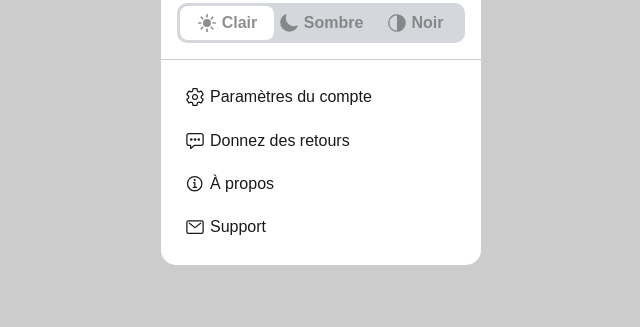
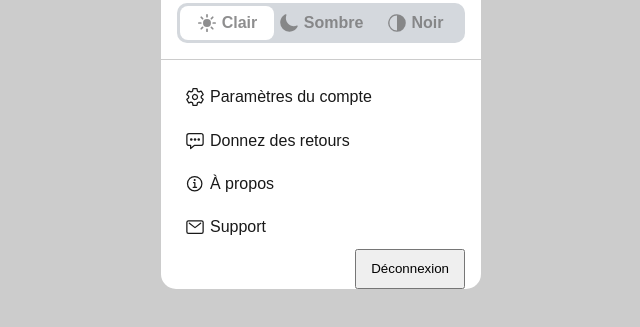
Before and after one commit to algosup/2022-2023-project-2-factory-display-Project-4-group, a plain HTML site: page settings.html in a window 1280 px wide. Shown: the part 177-504 px from the top of the page, without its empty margins (319-959 px from the left). Drawn offline with nearby package versions, Linux system fonts and the light colour scheme.

Commit message:
logout button

```diff
--- a/settings.html
+++ b/settings.html
@@ -41,6 +41,7 @@
               <a href="mailto:appnewsnetworksup@gmail.com"><ion-icon name="chatbox-ellipses-outline"></ion-icon>Donnez des retours</a>
               <a href="#"><ion-icon name="information-circle-outline"></ion-icon>À propos</a>
               <a href="mailto:appnewsnetworksup@gmail.com"><ion-icon name="mail-outline"></ion-icon>Support</a>
+              <div style="float:right"><button><a href="login.html">Déconnexion </a></button>  </div>
           </div>
 
       </div>
```
